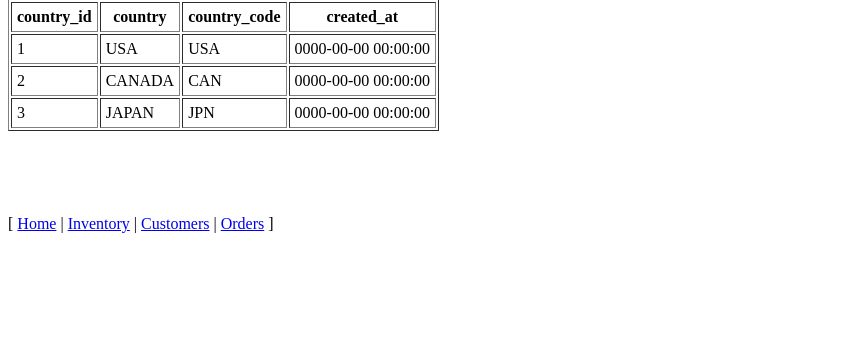
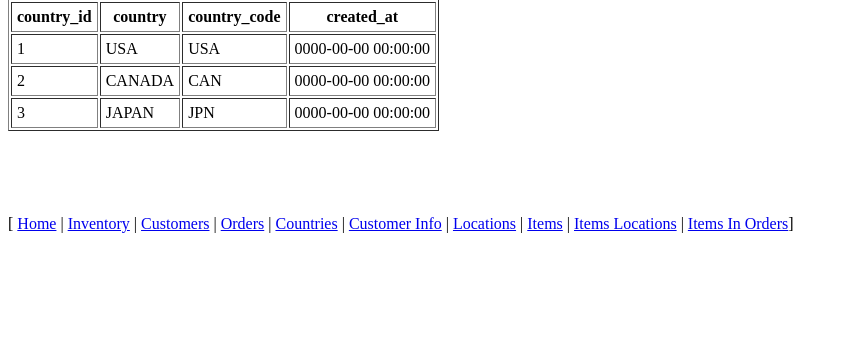
Before and after one commit to williamgl/CS340, a Flask app: page /countries in a window 1280 px wide. Shown: the part 137-476 px from the top of the page, without its empty margins (0-848 px from the left). Run offline with Flask 2, Linux system fonts and the light colour scheme; data comes from the database, SQL or seed files in the repository; data that the repository does not hold is empty; some libraries are stand-ins or nearby versions.

Commit message:
fixed bug

```diff
--- a/templates/layout.html
+++ b/templates/layout.html
@@ -77,7 +77,16 @@
 	</div>
     {% block content %}{% endblock %}
     <p>&nbsp;</p>
-    [ <a href="index">Home</a> | <a href="inventory">Inventory</a> | <a href="customers">Customers</a> | <a href="orders">Orders</a> ]
+    [ <a href="index">Home</a> |
+    <a href="inventory">Inventory</a> |
+    <a href="customers">Customers</a> |
+    <a href="orders">Orders</a> |
+    <a href="countries">Countries</a> |
+    <a href="customer_info">Customer Info</a> |
+    <a href="locations">Locations</a> |
+    <a href="items">Items</a> |
+    <a href="items_locations">Items Locations</a> |
+    <a href="items_in_orders">Items In Orders</a>]
 
 </body>
 </html>
```
